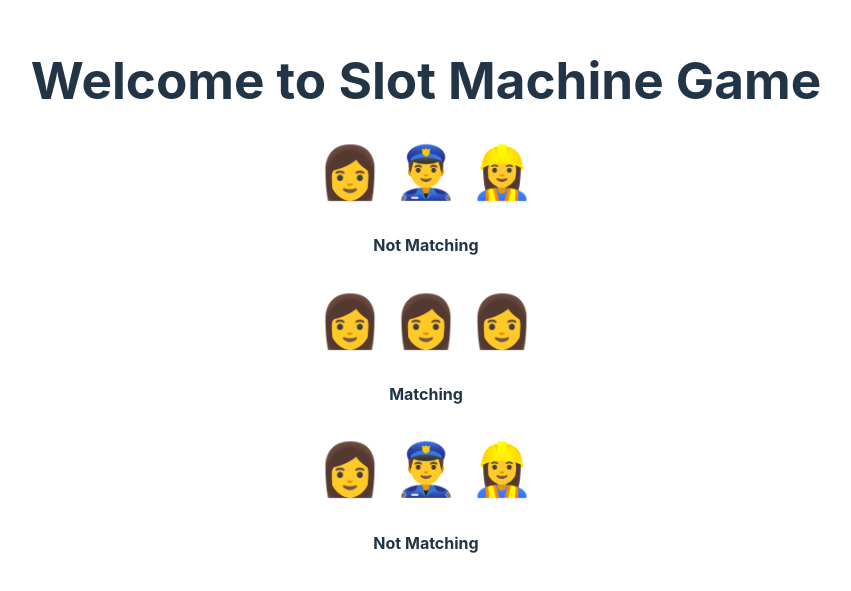
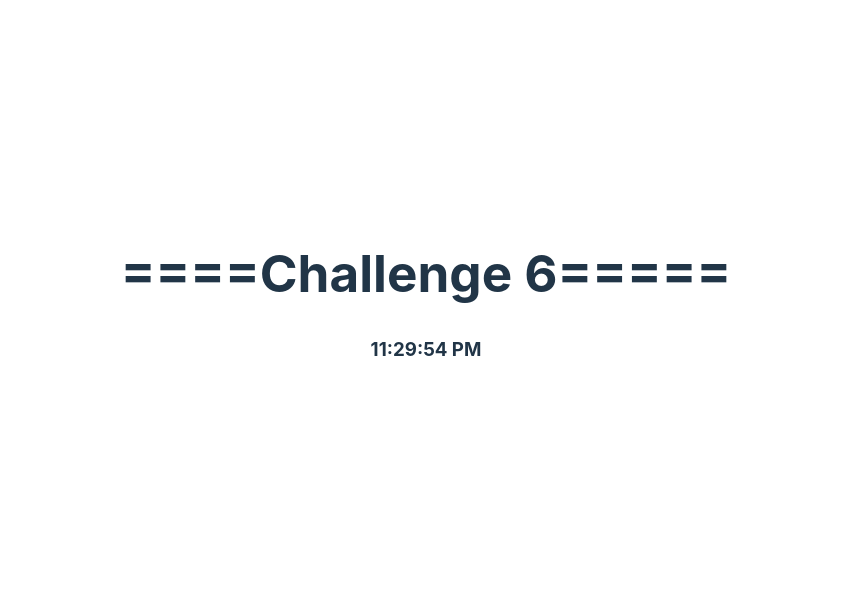
Before and after one commit to AbdulMoeez21/react-complete-practice, a React (Vite) app: page / in a window 1280 px wide. Shown: the part 103-694 px from the top of the page, without its empty margins (214-1065 px from the left). Built offline with nearby package versions, Linux system fonts and the light colour scheme.

Commit message:
challenges ✔

```diff
--- a/src/App.jsx
+++ b/src/App.jsx
@@ -1,4 +1,4 @@
-import { useState } from "react";
+import React,{ useState } from "react";
 import reactLogo from "./assets/react.svg";
 import "./App.css";
 import Challenges from "./Challenges.jsx";
@@ -9,12 +9,17 @@ import { sub, mult, div } from "./SimpleCalc";
 import NetflixCards from "./NetflixCards";
 import Sdata from "./Sdata";
 import SlotMachine from "./SlotMachine";
+import IncDecCount from "./IncDecCount";
+import UpdateTime from "./UpdateTime";
+
+function App() {
 
 
 
-function App() {
+
   return (
     <>
+
       {/* <h1>List of Top 5 netflix Series in 2022</h1> */}
       {/* <div className="min"> */}
         {/* <NetflixCards
@@ -43,9 +48,9 @@ function App() {
             </>
           );
         })} */}
-<h1 className="heading_style">
+{/* <h1 className="heading_style">
   Welcome to <span style={{fontWeight:"bold"}}>Slot Machine Game</span> { " "}
-</h1>
+</h1> */}
 
 
         {/* <h1>Simple Calculator</h1>
@@ -58,12 +63,15 @@ function App() {
       <Challenges />
       <SimpleGreeting /> */}
       {/* </div> */}
-      <div className="slotmachine">
+      {/* <div className="slotmachine">
       <SlotMachine x='👩' y='👮‍♂️' z='👷‍♀️'/>
       <SlotMachine x='👩' y='👩' z='👩' />
       <SlotMachine x='👩' y='👮‍♂️' z='👷‍♀️'/>
-      </div>
+      </div>*/}
 
+      {/* <IncDecCount />  */}
+
+      <UpdateTime />
     </>
   );
 }
--- /dev/null
+++ b/src/IncDecCount.jsx
@@ -0,0 +1,30 @@
+import React,{useState} from "react";
+import "./index.css";
+
+function IncDecCount(){
+    const state=useState();
+    const[count,setCount]=useState(0);
+    const NumInc=()=>{
+      setCount(count+1)
+
+    }
+
+    const NumDec=()=>{
+      if(count>0){
+        setCount(count-1)
+      }
+      else{
+        count=0
+      }
+
+    }
+    return(
+        <>
+        <h1>=====Counter=====</h1>
+      <h3>{count}</h3>
+      <button onClick={NumDec}>-</button>
+      <button onClick={NumInc}>+</button>
+      </>
+    )
+}
+export default IncDecCount
--- a/src/SlotMachine.jsx
+++ b/src/SlotMachine.jsx
@@ -21,6 +21,7 @@ const SlotMachine=(props)=>{
     }else{
       return (
         <>
+
            <div className="slot_inner">
             <h1>
               {" "}
--- /dev/null
+++ b/src/UpdateTime.jsx
@@ -0,0 +1,24 @@
+import React,{useState} from "react";
+import "./index.css";
+
+function UpdateTime(){
+   let newTime=new Date().toLocaleTimeString()
+
+    const[recent,setRecent]=useState(newTime);
+    function Curr(){
+        let newCTime=new Date().toLocaleTimeString();
+       setRecent(newCTime)
+      console.log("clicked", setRecent)
+    }
+    setInterval(Curr,1000)
+    return(
+        <>
+            <h1>====Challenge 6=====</h1>
+        <h3>{recent}</h3>
+
+      {/* <button onClick={Curr}>update</button>  */}
+        </>
+    )
+
+  }
+  export default UpdateTime
```
